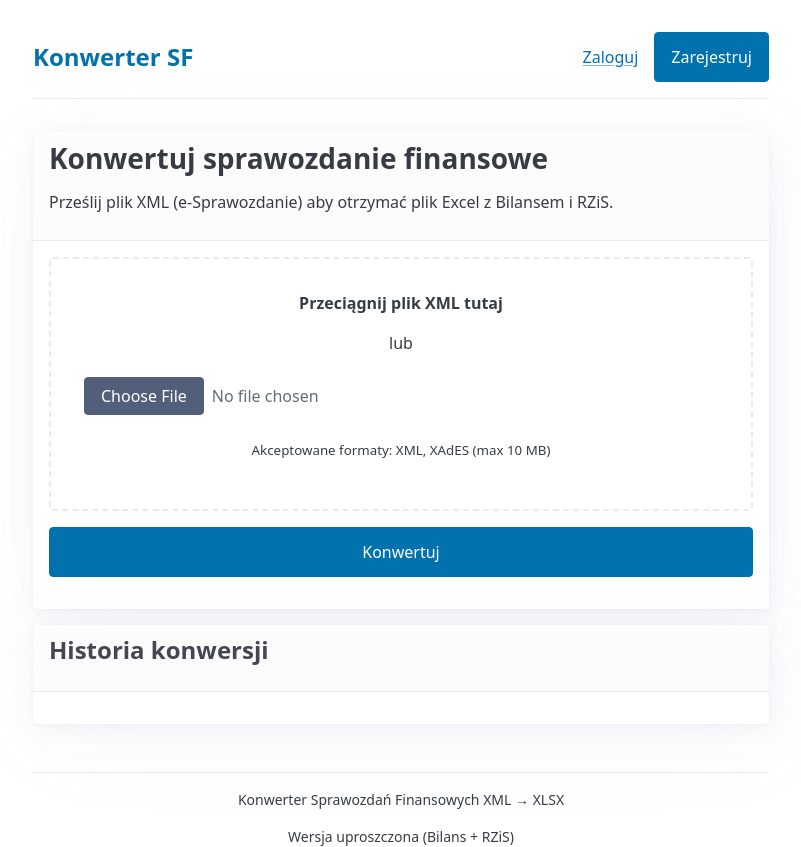
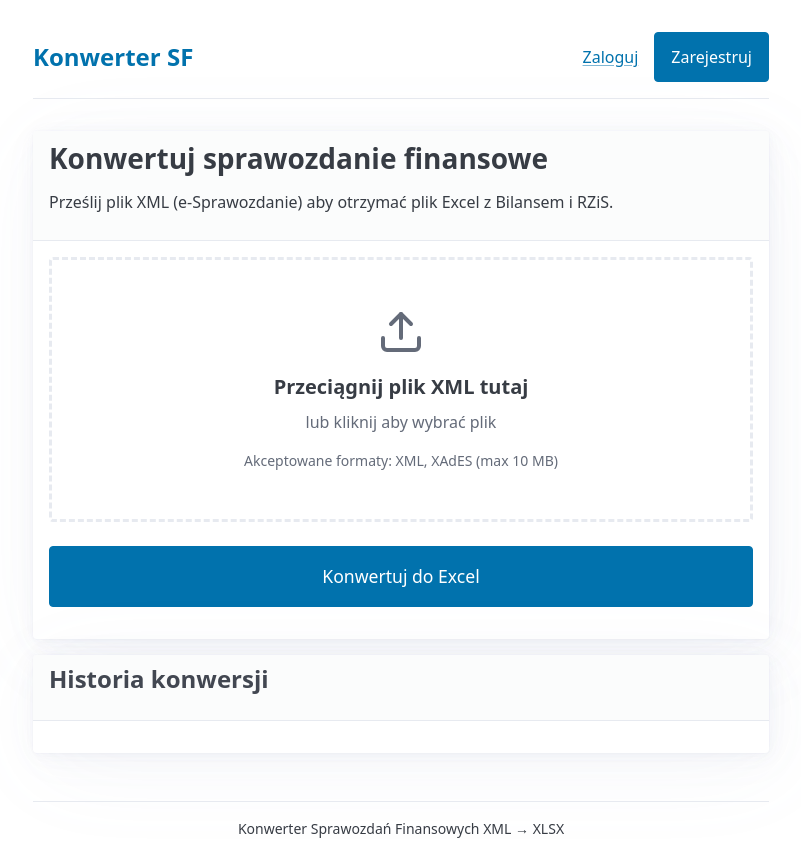
Before and after one commit to emer-MR/Konwersja-SF, a FastAPI app: template web/app/templates/convert.html in a window 1280 px wide. Shown: the top 847 px of the page, without its empty margins (239-1040 px from the left). Run offline with FastAPI, Linux system fonts and the light colour scheme; the template is opened without the code that fills it, so the values that code supplies are empty; parts of the project's set-up code (start-up, migrations or seed data) failed here and were passed over; some libraries are stand-ins or nearby versions.

Commit message:
Fix HTMX endpoints and improve UI
- Replace passlib with direct bcrypt for Python 3.14 compatibility
- Change API endpoints to /htmx/* for HTML responses
- Disable JSON convert_router (use HTMX endpoints instead)
- Add download endpoint for XLSX files
- Generate readable filenames: SF_{year}_{company_name}.xlsx
- Improve file upload area with drag & drop styling

🤖 Generated with [Claude Code](https://claude.com/claude-code)

Co-Authored-By: Claude <noreply@anthropic.com>

```diff
--- a/web/app/auth.py
+++ b/web/app/auth.py
@@ -5,10 +5,10 @@ Autoryzacja i uwierzytelnianie.
 from datetime import datetime, timedelta
 from typing import Optional
 
+import bcrypt
 from fastapi import Depends, HTTPException, status, Request
 from fastapi.security import HTTPBearer, HTTPAuthorizationCredentials
 from jose import JWTError, jwt
-from passlib.context import CryptContext
 from sqlalchemy import select
 from sqlalchemy.ext.asyncio import AsyncSession
 
@@ -18,21 +18,23 @@ from app.models import User
 from app.schemas import TokenData
 
 
-# Kontekst hashowania haseł
-pwd_context = CryptContext(schemes=["bcrypt"], deprecated="auto")
-
 # Schemat bezpieczeństwa (Bearer token)
 security = HTTPBearer(auto_error=False)
 
 
 def verify_password(plain_password: str, hashed_password: str) -> bool:
     """Weryfikuje hasło."""
-    return pwd_context.verify(plain_password, hashed_password)
+    password_bytes = plain_password.encode('utf-8')
+    hashed_bytes = hashed_password.encode('utf-8')
+    return bcrypt.checkpw(password_bytes, hashed_bytes)
 
 
 def get_password_hash(password: str) -> str:
     """Hashuje hasło."""
-    return pwd_context.hash(password)
+    password_bytes = password.encode('utf-8')
+    salt = bcrypt.gensalt()
+    hashed = bcrypt.hashpw(password_bytes, salt)
+    return hashed.decode('utf-8')
 
 
 def create_access_token(data: dict, expires_delta: Optional[timedelta] = None) -> str:
--- a/web/app/main.py
+++ b/web/app/main.py
@@ -58,9 +58,9 @@ static_path = Path(__file__).parent / "static"
 if static_path.exists():
     app.mount("/static", StaticFiles(directory=static_path), name="static")
 
-# Routery API
+# Routery API (tylko auth, convert obsługujemy przez HTMX poniżej)
 app.include_router(auth_router)
-app.include_router(convert_router)
+# app.include_router(convert_router)  # wyłączone - używamy HTMX endpointów
 
 
 # ============== STRONY HTML ==============
@@ -248,7 +248,7 @@ async def htmx_history(
     )
 
 
-@app.get("/api/convert/limit", response_class=HTMLResponse)
+@app.get("/htmx/limit", response_class=HTMLResponse)
 async def htmx_limit(
     request: Request,
     user: User = Depends(get_current_user),
@@ -281,7 +281,7 @@ async def htmx_limit(
 
 # ============== OVERRIDE API CONVERT DLA HTMX ==============
 
-@app.post("/api/convert/", response_class=HTMLResponse)
+@app.post("/htmx/convert", response_class=HTMLResponse)
 async def htmx_convert(
     request: Request,
     user: User = Depends(get_current_user),
@@ -420,3 +420,38 @@ async def htmx_convert(
     finally:
         if input_path.exists():
             input_path.unlink()
+
+
+@app.get("/api/convert/download/{conversion_id}")
+async def download_file(
+    conversion_id: int,
+    user: User = Depends(get_current_user),
+    db: AsyncSession = Depends(get_db),
+):
+    """Pobieranie pliku XLSX."""
+    from fastapi.responses import FileResponse
+    from sqlalchemy import select
+    from app.models import Conversion
+
+    result = await db.execute(
+        select(Conversion)
+        .where(Conversion.id == conversion_id)
+        .where(Conversion.user_id == user.id)
+    )
+    conversion = result.scalar_one_or_none()
+
+    if not conversion:
+        raise HTTPException(status_code=404, detail="Konwersja nie znaleziona")
+
+    if conversion.status != "success" or not conversion.output_path:
+        raise HTTPException(status_code=400, detail="Plik niedostępny")
+
+    output_path = Path(conversion.output_path)
+    if not output_path.exists():
+        raise HTTPException(status_code=404, detail="Plik nie istnieje")
+
+    return FileResponse(
+        path=output_path,
+        filename=conversion.output_filename or f"konwersja_{conversion_id}.xlsx",
+        media_type="application/vnd.openxmlformats-officedocument.spreadsheetml.sheet",
+    )
--- a/web/app/templates/convert.html
+++ b/web/app/templates/convert.html
@@ -10,22 +10,29 @@
     </header>
 
     <!-- Limit dzienny -->
-    <div id="limit-info" hx-get="/api/convert/limit" hx-trigger="load" hx-swap="innerHTML">
-        <span class="htmx-indicator"><span class="spinner"></span>Ładowanie...</span>
+    <div id="limit-info" hx-get="/htmx/limit" hx-trigger="load" hx-swap="innerHTML">
+        <span class="htmx-indicator"><span class="spinner"></span> Ładowanie...</span>
     </div>
 
     <!-- Formularz uploadu -->
     <form
         id="upload-form"
-        hx-post="/api/convert/"
+        hx-post="/htmx/convert"
         hx-encoding="multipart/form-data"
         hx-target="#result"
         hx-swap="innerHTML"
         hx-indicator="#upload-indicator"
     >
         <div class="upload-area" id="drop-zone">
-            <p><strong>Przeciągnij plik XML tutaj</strong></p>
-            <p>lub</p>
+            <div class="upload-icon">
+                <svg xmlns="http://www.w3.org/2000/svg" width="48" height="48" viewBox="0 0 24 24" fill="none" stroke="currentColor" stroke-width="2" stroke-linecap="round" stroke-linejoin="round">
+                    <path d="M21 15v4a2 2 0 0 1-2 2H5a2 2 0 0 1-2-2v-4"></path>
+                    <polyline points="17 8 12 3 7 8"></polyline>
+                    <line x1="12" y1="3" x2="12" y2="15"></line>
+                </svg>
+            </div>
+            <p class="upload-title">Przeciągnij plik XML tutaj</p>
+            <p class="upload-subtitle">lub kliknij aby wybrać plik</p>
             <input
                 type="file"
                 id="file"
@@ -33,14 +40,15 @@
                 accept=".xml,.xades"
                 required
             >
-            <p><small>Akceptowane formaty: XML, XAdES (max 10 MB)</small></p>
+            <p id="selected-file" class="selected-file"></p>
+            <p class="upload-hint">Akceptowane formaty: XML, XAdES (max 10 MB)</p>
         </div>
 
-        <button type="submit" id="submit-btn">
+        <button type="submit" id="submit-btn" class="convert-btn">
             <span id="upload-indicator" class="htmx-indicator">
                 <span class="spinner"></span>
             </span>
-            Konwertuj
+            <span class="btn-text">Konwertuj do Excel</span>
         </button>
     </form>
 
@@ -60,14 +68,121 @@
         hx-trigger="load, conversionComplete from:body"
         hx-swap="innerHTML"
     >
-        <span class="htmx-indicator"><span class="spinner"></span>Ładowanie...</span>
+        <span class="htmx-indicator"><span class="spinner"></span> Ładowanie...</span>
     </div>
 </article>
+
+<style>
+    .upload-area {
+        border: 3px dashed var(--pico-muted-border-color);
+        border-radius: var(--pico-border-radius);
+        padding: 3rem 2rem;
+        text-align: center;
+        margin-bottom: 1.5rem;
+        transition: all 0.3s ease;
+        cursor: pointer;
+        background-color: var(--pico-card-background-color);
+    }
+
+    .upload-area:hover {
+        border-color: var(--pico-primary);
+        background-color: var(--pico-card-sectioning-background-color);
+    }
+
+    .upload-area.dragover {
+        border-color: var(--pico-primary);
+        background-color: var(--pico-primary-focus);
+        border-style: solid;
+    }
+
+    .upload-icon {
+        color: var(--pico-muted-color);
+        margin-bottom: 1rem;
+    }
+
+    .upload-area:hover .upload-icon {
+        color: var(--pico-primary);
+    }
+
+    .upload-title {
+        font-size: 1.25rem;
+        font-weight: bold;
+        margin-bottom: 0.5rem;
+        color: var(--pico-color);
+    }
+
+    .upload-subtitle {
+        color: var(--pico-muted-color);
+        margin-bottom: 1rem;
+    }
+
+    .upload-area input[type="file"] {
+        position: absolute;
+        width: 1px;
+        height: 1px;
+        padding: 0;
+        margin: -1px;
+        overflow: hidden;
+        clip: rect(0, 0, 0, 0);
+        border: 0;
+    }
+
+    .selected-file {
+        margin-top: 1rem;
+        padding: 0.75rem 1rem;
+        background-color: var(--pico-primary-focus);
+        border-radius: var(--pico-border-radius);
+        font-weight: bold;
+        color: var(--pico-primary);
+        display: none;
+    }
+
+    .selected-file.show {
+        display: block;
+    }
+
+    .upload-hint {
+        font-size: 0.875rem;
+        color: var(--pico-muted-color);
+        margin-top: 1rem;
+        margin-bottom: 0;
+    }
+
+    .convert-btn {
+        width: 100%;
+        font-size: 1.1rem;
+        padding: 1rem;
+        display: flex;
+        align-items: center;
+        justify-content: center;
+        gap: 0.5rem;
+    }
+
+    .convert-btn .btn-text {
+        display: inline-block;
+    }
+</style>
 
 <script>
     // Drag & drop
     const dropZone = document.getElementById('drop-zone');
     const fileInput = document.getElementById('file');
+    const selectedFileDisplay = document.getElementById('selected-file');
+
+    // Klik na strefę = klik na input
+    dropZone.addEventListener('click', () => {
+        fileInput.click();
+    });
+
+    // Pokaż nazwę wybranego pliku
+    fileInput.addEventListener('change', () => {
+        if (fileInput.files.length > 0) {
+            selectedFileDisplay.textContent = '📄 ' + fileInput.files[0].name;
+            selectedFileDisplay.classList.add('show');
+        } else {
+            selectedFileDisplay.classList.remove('show');
+        }
+    });
 
     ['dragenter', 'dragover'].forEach(eventName => {
         dropZone.addEventListener(eventName, (e) => {
@@ -87,16 +202,21 @@
         const files = e.dataTransfer.files;
         if (files.length > 0) {
             fileInput.files = files;
+            selectedFileDisplay.textContent = '📄 ' + files[0].name;
+            selectedFileDisplay.classList.add('show');
         }
     });
 
     // Po udanej konwersji - odśwież historię i limit
     document.body.addEventListener('htmx:afterRequest', function(evt) {
-        if (evt.detail.pathInfo.requestPath === '/api/convert/' && evt.detail.successful) {
+        if (evt.detail.pathInfo.requestPath === '/htmx/convert' && evt.detail.successful) {
             // Trigger refresh historii
             htmx.trigger('#history', 'conversionComplete');
             // Odśwież limit
-            htmx.ajax('GET', '/api/convert/limit', '#limit-info');
+            htmx.ajax('GET', '/htmx/limit', '#limit-info');
+            // Wyczyść wybór pliku
+            fileInput.value = '';
+            selectedFileDisplay.classList.remove('show');
         }
     });
 </script>
--- a/web/requirements.txt
+++ b/web/requirements.txt
@@ -14,7 +14,7 @@ aiosqlite>=0.19.0
 
 # Autentykacja
 python-jose[cryptography]>=3.3.0
-passlib[bcrypt]>=1.7.4
+bcrypt>=4.0.0
 pydantic[email]>=2.0.0
 
 # Konwersja XML -> XLSX (z projektu głównego)
```
Also changed, not shown: web/app/converter_simple.py (+20 -1 lines).
